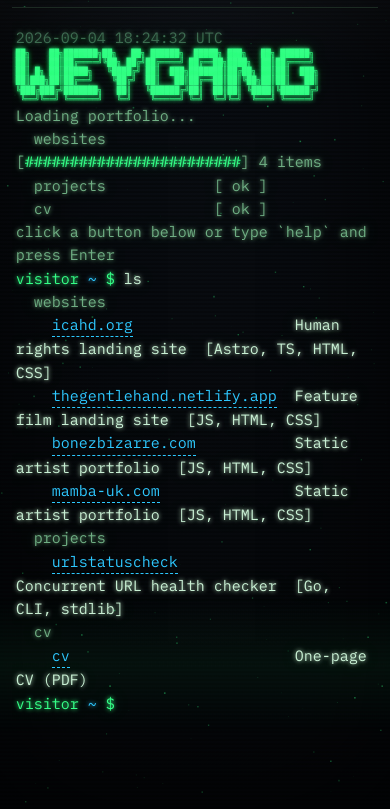
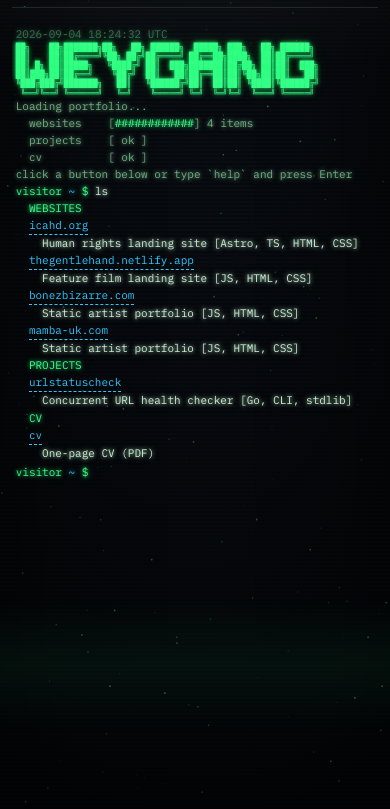
Before and after one commit to otisweygang/weygang.tech, a plain HTML site: page index.html in a window 390 px wide. Shown: the part 35-844 px from the top of the page. Drawn offline with Linux system fonts and the light colour scheme.

Commit message:
Make ls output and boot bar responsive, restyle category headers
- body font-size clamps down on narrow viewports
- ls rows stay single-line until ~500px, then stack name/description
- boot progress bar and [ ok ] lines shrink label/bar width under 500px
- category headers (WEBSITES/PROJECTS/CV) back to accent green, capitalised, still indented

```diff
--- a/main.js
+++ b/main.js
@@ -110,7 +110,9 @@ const terminal = {
   },
 
   async progressBar(label, duration, fillRatio = 1, endText = null) {
-    const width = 24;
+    const narrow = window.innerWidth < 500;
+    const width = narrow ? 12 : 24;
+    const labelWidth = narrow ? 14 : 22;
     const steps = 20;
     const row = this.print("", "bar");
     for (let step = 0; step <= steps; step += 1) {
@@ -120,7 +122,7 @@ const terminal = {
         ? `${String(Math.round(progress * 100)).padStart(3)}%`
         : endText;
       row.innerHTML =
-        label.padEnd(22, " ") +
+        label.padEnd(labelWidth, " ") +
         `[<span class="bar-fill">${"#".repeat(filled)}</span>${"-".repeat(width - filled)}] ${trailing}`;
       this.scrollToBottom();
       await wait(duration / steps);
@@ -157,12 +159,15 @@ const commandHandlers = {
         continue;
       }
       const label = (content.categories && content.categories[category.name]) || category.name;
-      term.print("  " + label, "dim");
+      term.print("  " + label.toUpperCase(), "accent");
       for (const project of members) {
         term.printHtml(
-          "    " +
+          `<span class="ls-row">` +
             `<button class="inline-link" data-open="${project.name}">${escapeHtml(project.name)}</button>` +
-            `<span class="faint">${" ".repeat(nameWidth - project.name.length)}${escapeHtml(project.description)}</span>`,
+            `<span class="ls-pad">${" ".repeat(nameWidth - project.name.length)}</span>` +
+            `<span class="faint ls-desc">${escapeHtml(project.description)}</span>` +
+            `</span>`,
+          "ls-entry",
         );
       }
       term.print("");
@@ -620,13 +625,14 @@ async function runBootSequence() {
   await wait(220);
   const categories = projectCategories();
   const largest = Math.max(1, ...categories.map((category) => category.count));
+  const labelWidth = window.innerWidth < 500 ? 14 : 22;
   for (const category of categories) {
     const label = "  " + category.name;
     if (category.name === "websites") {
       const countText = `${category.count} item${category.count === 1 ? "" : "s"}`;
       await terminal.progressBar(label, boot.barDuration, category.count / largest, countText);
     } else {
-      terminal.print(label.padEnd(22, " ") + "[ ok ]", "dim");
+      terminal.print(label.padEnd(labelWidth, " ") + "[ ok ]", "dim");
       await wait(boot.barDuration);
     }
   }
--- a/styles.css
+++ b/styles.css
@@ -54,7 +54,7 @@ body {
   background: var(--bg);
   color: var(--ink);
   font-family: var(--mono);
-  font-size: 15px;
+  font-size: clamp(11px, 2.6vw, 15px);
   line-height: 1.55;
   overflow: hidden;
   -webkit-font-smoothing: antialiased;
@@ -214,6 +214,7 @@ button {
   margin-top: 12px;
   padding: 6px 4px 0;
   overflow-y: auto;
+  overflow-x: auto;
   scrollbar-width: thin;
   scrollbar-color: var(--hair) transparent;
   text-shadow: var(--glow);
@@ -235,6 +236,44 @@ button {
 
 .row.dim {
   color: var(--ink-dim);
+}
+
+.row.ls-entry {
+  padding-left: 4ch;
+}
+
+.ls-row {
+  display: flex;
+}
+
+.ls-row .inline-link,
+.ls-pad {
+  flex-shrink: 0;
+  white-space: pre;
+}
+
+.ls-desc {
+  white-space: pre;
+}
+
+@media (max-width: 500px) {
+  .row.ls-entry {
+    padding-left: 2ch;
+  }
+
+  .ls-row {
+    flex-direction: column;
+    align-items: flex-start;
+  }
+
+  .ls-pad {
+    display: none;
+  }
+
+  .ls-desc {
+    white-space: normal;
+    padding-left: 2ch;
+  }
 }
 
 .row.faint {
@@ -267,6 +306,7 @@ button {
 .inline-link {
   color: var(--accent-2);
   border-bottom: 1px dashed currentColor;
+  text-align: left;
 }
 
 .inline-link:hover {
@@ -322,6 +362,7 @@ button {
 
 .bar {
   color: var(--ink-dim);
+  white-space: pre;
 }
 
 .bar-fill {
```
